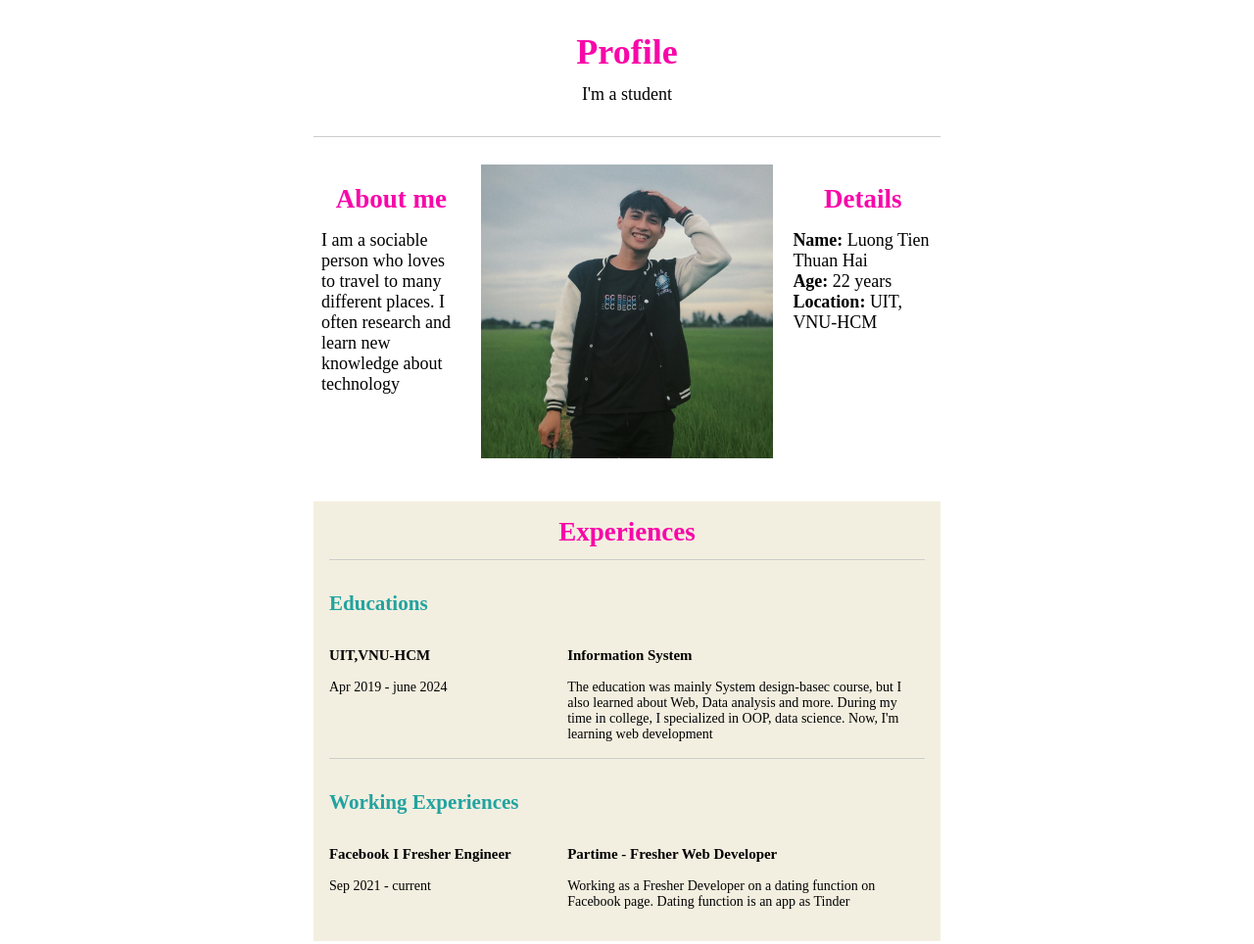
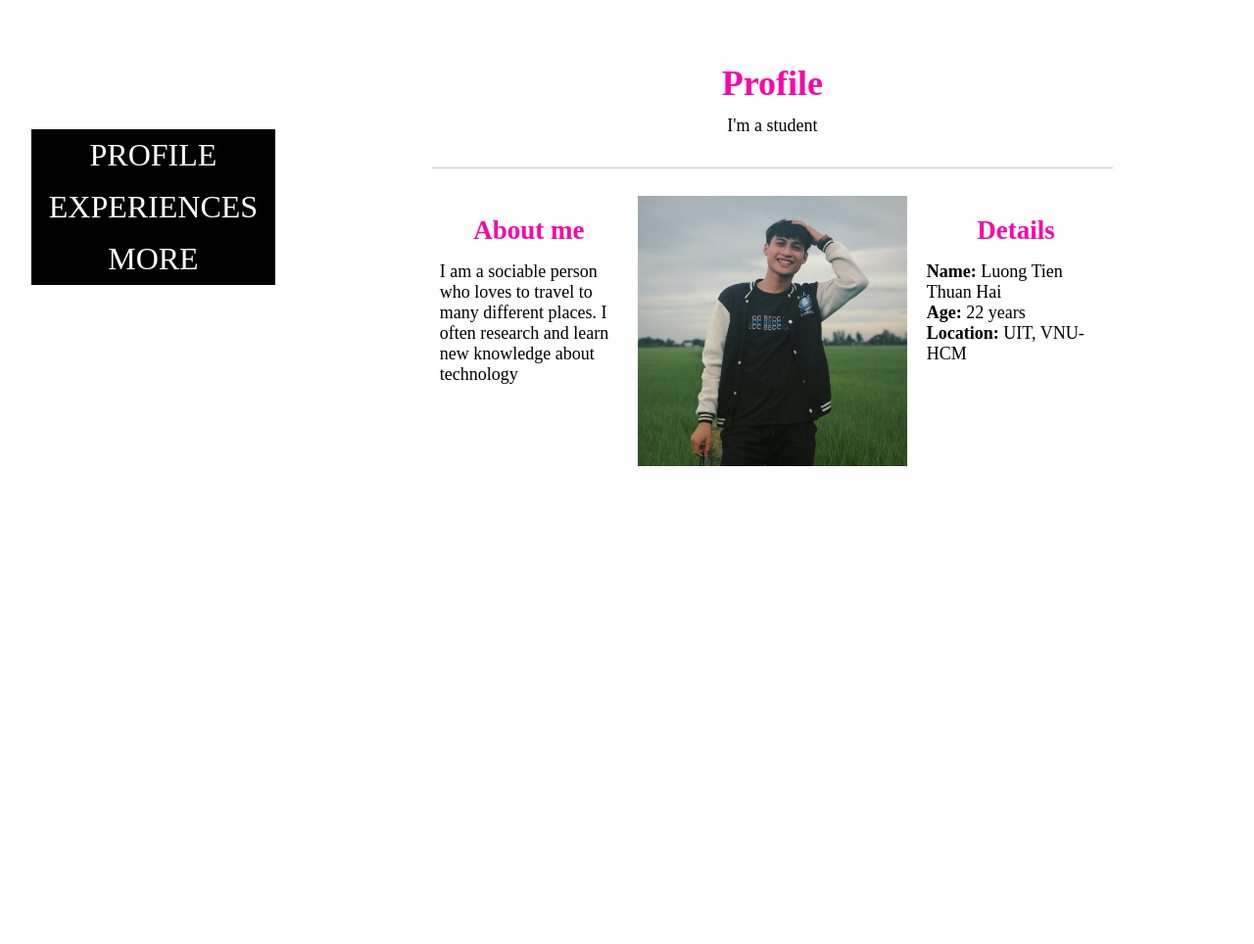
Before and after one commit to thuanhaine/CV, a plain HTML site: page index.html in a window 1280 px wide. Shown: the top 964 px of the page at 98% size. After the commit the page ends 800 px from the top, so only its background shows below. Drawn offline with Linux system fonts and the light colour scheme.

Commit message:
add functions for nav

```diff
--- a/app.js
+++ b/app.js
@@ -1,7 +1,21 @@
 const $$ = document.querySelectorAll.bind(document)
-
+const $ = document.querySelector.bind(document)
 const ratings = $$(".fa-regular.fa-square")
 
+
+const btnNavList = document.querySelectorAll(".nav__list-item")
+btnNavList.forEach((btnNav,index) => {
+     btnNav.onclick = () => {
+          const ListPage = document.querySelectorAll(".webpage")
+          // console.log(ListPage);
+
+          // console.log(ListPage[index]);
+          ListPage.forEach(Page => Page.classList.remove("show"))
+          ListPage[index].classList.add("show");
+
+
+     }
+});
 
 ratings.forEach((rating, index) => {
     var indexActive = -1;
--- a/css.css
+++ b/css.css
@@ -1,6 +1,7 @@
 * {
     margin: 0;
     padding: 0;
+    box-sizing: border-box;
 }
 html {
     font-size: 18px;
@@ -21,15 +22,54 @@ ul {
 
 }
 
+/* NAV  */
+/* NAV  */
+/* NAV  */
+body {
+    display: flex;
+}
+.app {
+    margin:0 10%;
+    width: 70%;
+
+}
+.nav {
+ width: 300px;
+ height: 100px;
+ margin: 100px 0 0 32px;
+ background-color: black;
+}
+.nav__list {
+    display: fixed;
+}
+.nav__list-item {
+
+    text-align: center;
+
+}
+.nav__list-item-link:hover {
+    background-color: #ccc;
+cursor: pointer;
+    color: black;
+}
+.nav__list-item-link {
+    width: 100%;
+    padding: 8px;
+    display: block;
+    font-size: 32px;
+    background-color: black;
+    color: white;
+    border: none;
+    text-transform: uppercase;
+    text-decoration: none;
+}
  /* HEADER  */
  /* HEADER  */
-header {
-    margin:0 25%;
-
+ .heading {
     flex: 1;
     text-align: center;
     margin: 32px 16px 32px 32px;
-    margin:0 25%;
+    display: none;
 }
 .title {
     margin-bottom: 12px;
@@ -65,8 +105,9 @@ header {
 article {
     flex: 1;
     background-color: #f3efe0;
-    margin: 32px 25%;
+    margin: 32px 0;
     padding: 16px;
+    display: none;
 }
 .educations {
     padding-top: 32px;
@@ -93,7 +134,8 @@ article {
 /* MORE  */
 
 .more {
-    margin:0 25%;
+    display: none;
+
 }
 
 .abilities__skills {
@@ -161,6 +203,7 @@ article {
 
 
 footer {
+    display: none;
     margin: 32px auto 0;
     height: 16px;
     width: 95%;
@@ -170,3 +213,21 @@ footer {
 i {
     background-color: #22a3a0;
 }
+
+.show {
+    display: block;
+    animation-name: slidein;
+    animation-duration: 1s;
+}
+
+
+
+@keyframes slidein {
+    from {
+      margin-left: 50%;
+    }
+
+    to {
+      margin-left: 0%;
+    }
+  }
--- a/index.html
+++ b/index.html
@@ -9,12 +9,25 @@
     <title>Profile</title>
 </head>
 <body>
+    <div class="nav">
+        <ul id="nav-list">
+            <li class="nav__list-item"><a href="#" class="nav__list-item-link">Profile</a></li>
+            <li class="nav__list-item"><a href="#experiences" class="nav__list-item-link">Experiences</a></li>
+            <li class="nav__list-item"><a href="#more" class="nav__list-item-link">More</a></li>
+          </ul>
+    </div>
+    <div class="app">
+
+
+        <div class="main">
+
+
             <!-- HEADER  -->
             <!-- HEADER  -->
             <!-- HEADER  -->
             <!-- HEADER  -->
-        <header>
-            <div class="header__profile">
+            <header class="heading webpage show">
+                <div class="header__profile" id="profile">
                     <h1 class="title title--color">Profile</h1>
                         <p class="header__text">I'm a student</p>
                 </div>
@@ -41,8 +54,8 @@
             <!-- ARTICLE  -->
             <!-- ARTICLE  -->
             <!-- ARTICLE  -->
-        <article>
-            <h1 class="title title--color">Experiences</h1>
+            <article class="webpage">
+                <h1 class="title title--color" >Experiences</h1>
                 <div class="educations boder--top">
                     <h3 class="educations--title">Educations</h3>
                     <div class="educations__info">
@@ -82,8 +95,8 @@
         <!-- MORE  -->
         <!-- MORE  -->
         <!-- MORE  -->
-    <div class="more">
-        <h1 class="title title--color">Abilities</h1>
+            <div class="more webpage">
+                <h1 class="title title--color ">Abilities</h1>
 
                 <!-- SKILL  -->
                 <!-- SKILL  -->
@@ -219,11 +232,13 @@
                 </div>
             </div>
 
+
+
+         </div>
+    </div>
     <footer>
 
     </footer>
-
-
     <script src="./app.js"></script>
 </body>
 </html>
```
Lines whose indentation alone changed are shown as unchanged.
